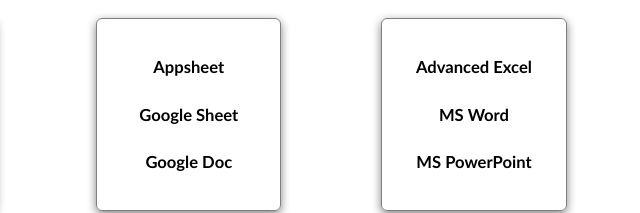
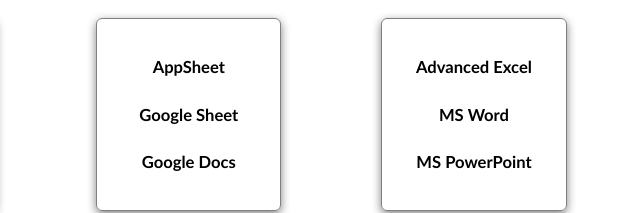
Before and after one commit to samjubril/samjubril.github.io, a plain HTML site: page index.html in a window 1280 px wide. Shown: the part 599-812 px from the top of the page, 247-887 px from the left. Drawn offline with Linux system fonts and the light colour scheme.

Commit message:
Update index.html

```diff
--- a/index.html
+++ b/index.html
@@ -59,9 +59,9 @@
         </div>
 
         <div class="skill">
-          <h5>Appsheet</h5>
+          <h5>AppSheet</h5>
           <h5>Google Sheet</h5>
-          <h5>Google Doc</h5>
+          <h5>Google Docs</h5>
         </div>
 
         <div class="skill">
```
